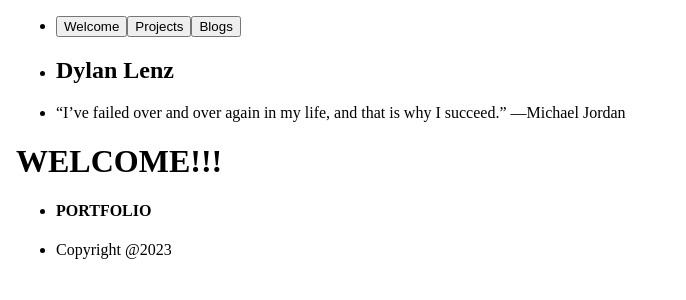
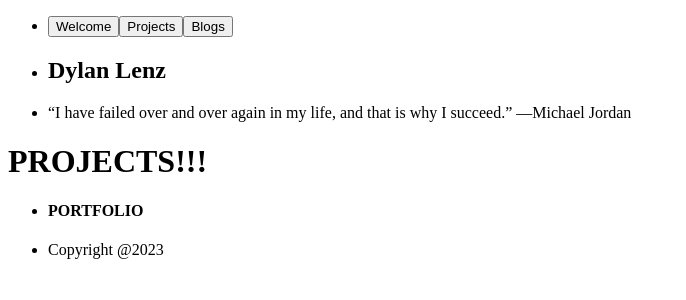
Before and after one commit to Dylan-Lenz/portfolioFrontend, a React (Create React App) app: page /projects in a window 1280 px wide. Shown: the top 300 px of the page, without its empty margins (0-686 px from the left). Built offline with nearby package versions, Linux system fonts and the light colour scheme.

Commit message:
Created Projects Page + Configured Routing

```diff
--- a/package.json
+++ b/package.json
@@ -6,8 +6,11 @@
     "@testing-library/jest-dom": "^5.16.5",
     "@testing-library/react": "^13.4.0",
     "@testing-library/user-event": "^13.5.0",
+    "bootstrap": "^5.2.3",
     "react": "^18.2.0",
+    "react-bootstrap": "^2.7.2",
     "react-dom": "^18.2.0",
+    "react-router-dom": "^6.9.0",
     "react-scripts": "5.0.1",
     "web-vitals": "^2.1.4"
   },
--- a/src/App.jsx
+++ b/src/App.jsx
@@ -1,26 +1,25 @@
 //General Imports
 import React from 'react';
+import { Routes, Route} from 'react-router-dom';
 
 //Component Imports
 import NavBar from "./components/NavBar/NavBar";
 import Footer from "./components/Footer/Footer";
 
 //Page Imports
-import WelcomePage from "./pages/Welcome/Welcome"
+import WelcomePage from "./pages/WelcomePage/WelcomePage";
+import ProjectsPage from "./pages/ProjectsPage/ProjectsPage";
 
 const App = () => {
   return (
-    <body>
-      <header className='header'>
+    <div>
         <NavBar />
-      </header>
-        <main className='container'>
-          <WelcomePage />
-        </main>
-      <footer className='footer'>
+          <Routes>
+            <Route path="/" element={<WelcomePage />} />
+            <Route path="/projects" element={<ProjectsPage />} />
+          </Routes>
         <Footer />
-      </footer>
-    </body>
+    </div>
    );
 }
 
--- a/src/components/Footer/Footer.jsx
+++ b/src/components/Footer/Footer.jsx
@@ -2,16 +2,16 @@ import React from 'react';
 
 const Footer = () => {
     return (
-        <div className="navBar">
+        <footer className="footer">
             <ul>
                 <li>
-                    <h4 className="navBar__header">PORTFOLIO</h4>
+                    <h4 className="footer__header">PORTFOLIO</h4>
                 </li>
                 <li>
-                    <p className="navBar__copyright">Copyright @2023</p>
+                    <p className="footer__copyright">Copyright @2023</p>
                 </li>
             </ul>
-        </div>
+        </footer>
      );
 }
 
--- a/src/components/NavBar/NavBar.jsx
+++ b/src/components/NavBar/NavBar.jsx
@@ -2,7 +2,7 @@ import React from 'react';
 
 const NavBar = () => {
     return (
-        <div className="navBar">
+        <header className="navBar">
             <ul>
                 <li className="navBar__links">
                     <button>Welcome</button>
@@ -14,12 +14,12 @@ const NavBar = () => {
                 </li>
                 <li>
                     <p className="navBar__motto">
-                        “I’ve failed over and over again in my life,
+                        “I have failed over and over again in my life,
                         and that is why I succeed.” —Michael Jordan
                     </p>
                 </li>
             </ul>
-        </div>
+        </header>
     );
 }
 
--- a/src/index.js
+++ b/src/index.js
@@ -1,6 +1,13 @@
 import React from 'react';
-import ReactDOM from 'react-dom/client';
+import ReactDOM from 'react-dom';
 import App from './App';
+import {BrowserRouter as Router} from "react-router-dom";
 
-const root = ReactDOM.createRoot(document.getElementById('root'));
-root.render(<App />);
+ReactDOM.render(
+    <React.StrictMode>
+        <Router>
+            <App />
+        </Router>
+     </React.StrictMode>,
+    document.getElementById("root")
+)
--- /dev/null
+++ b/src/pages/ProjectsPage/ProjectsPage.jsx
@@ -0,0 +1,13 @@
+import React from 'react';
+
+const WelcomePage = () => {
+    return (
+        <div>
+            <h1>
+                PROJECTS!!!
+            </h1>
+        </div>
+     );
+}
+
+export default WelcomePage;
```
Also changed, not shown: src/pages/WelcomePage/WelcomePage.jsx (renamed from src/pages/Welcome/Welcome.jsx), 1 other file (tests, documents, lock files or other folders).
